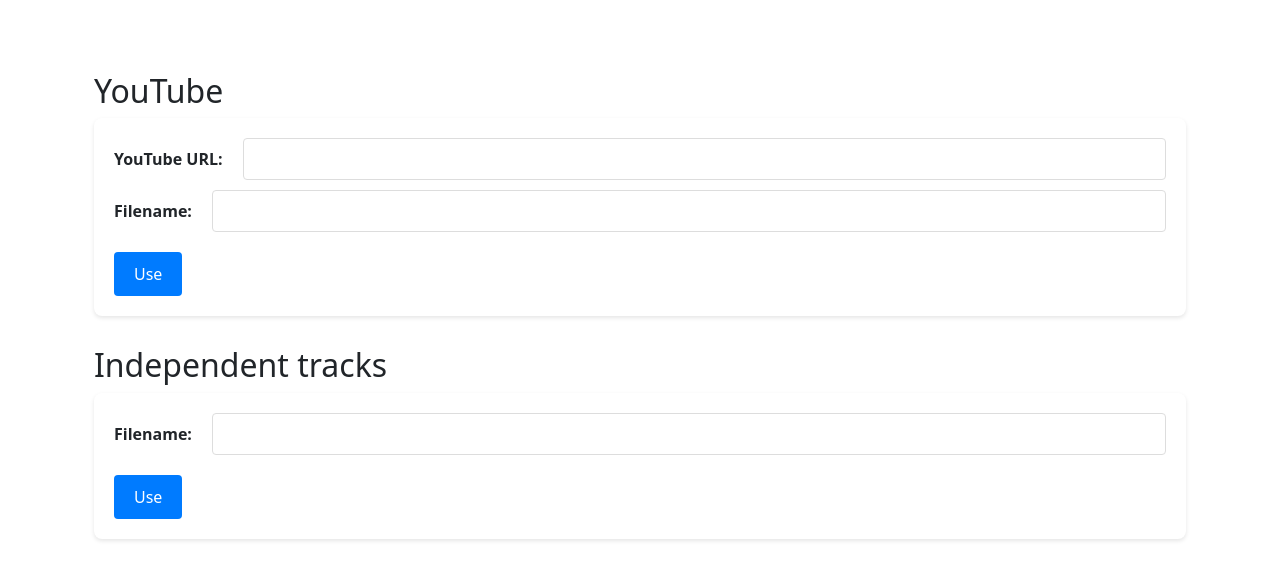
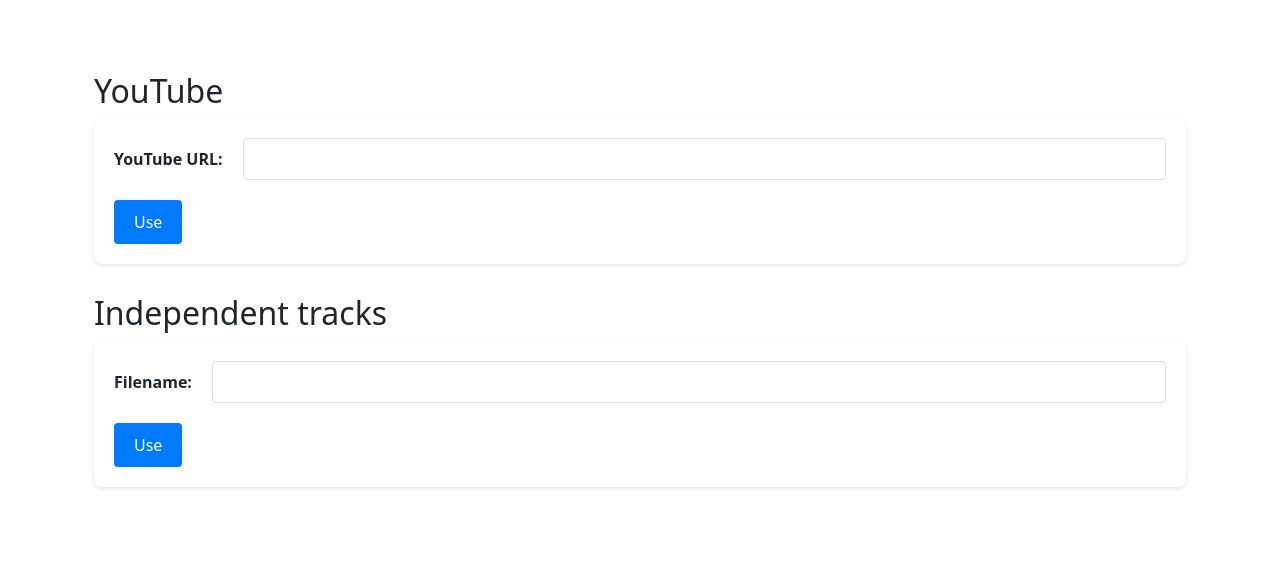
Before and after one commit to beny-bee/Wave2Page, a Flask app: page /service in a window 1280 px wide. Shown: the part 61-641 px from the top of the page. Run offline with Flask 3, Linux system fonts and the light colour scheme; some libraries are stand-ins or nearby versions.

Commit message:
youtube filename
Añadir titulo como filename automaticamente

```diff
--- a/app/app.py
+++ b/app/app.py
@@ -90,8 +90,7 @@ def upload_file():
 @app.route('/upload_file_youtube', methods=['POST'])
 def upload_file_youtube():
     video_url = request.form['video_url']
-    filename = request.form['filename']
-    title = ys.YoutubeAudioDownload(video_url, filename, app.config['UPLOAD_FOLDER'])
+    title = ys.YoutubeAudioDownload(video_url, app.config['UPLOAD_FOLDER'])
     flash("Succesfuly dowloaded audio from youtube!")  # Flashing the success or error message
 
     path_to_audio = app.config['UPLOAD_FOLDER'] + title + '.wav'
--- a/app/services/youtubeService.py
+++ b/app/services/youtubeService.py
@@ -3,7 +3,7 @@ from pytube import YouTube
 from unidecode import unidecode
 import re
 
-def YoutubeAudioDownload(video_url, filename, path):
+def YoutubeAudioDownload(video_url, path):
     video = YouTube(video_url)
     audio = video.streams.filter(only_audio = True).first()
     title = postprocess_title(video.title)
--- a/app/templates/service.html
+++ b/app/templates/service.html
@@ -83,10 +83,6 @@
             <label for="video_url">YouTube URL:</label>
             <input type="text" id="video_url" name="video_url">
         </div>
-        <div class="form-group">
-            <label for="filename">Filename:</label>
-            <input type="text" id="youtube_filename" name="filename">
-        </div>
         <input id="submitButtonYT" type="submit" value="Use">
     </form>
 
--- a/youtube-extension/scripts/insert_url.js
+++ b/youtube-extension/scripts/insert_url.js
@@ -2,7 +2,6 @@ chrome.storage.local.get('youtubeURL', function(data) {
     if (data && data.youtubeURL) { // Check if data and data.youtubeURL are defined
         console.log("Retrieved URL: ", data.youtubeURL);
         document.getElementById('video_url').value = data.youtubeURL;
-        document.getElementById('youtube_filename').value = "youtube";
 
         // Find the button and click it
         var submitButton = document.getElementById('submitButtonYT'); // Replace with the actual button ID
```
